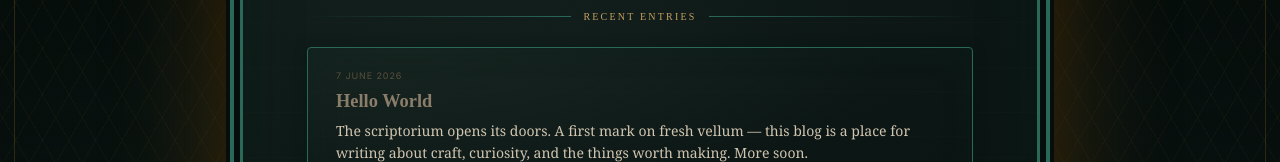
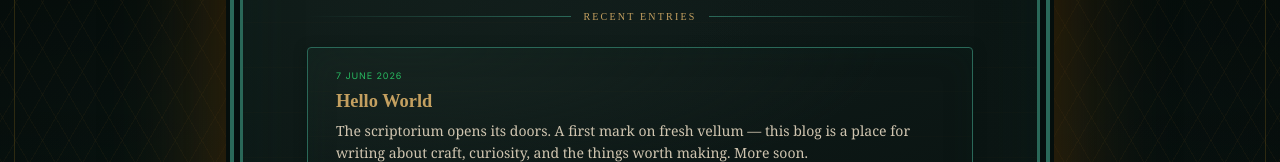
Before and after one commit to ihavedna/blog, a plain HTML site: page index.html in a window 1280 px wide. Both pictures are taken after a click on the button "☽ / ☀". Shown: the part 401-563 px from the top of the page. Drawn offline with Linux system fonts and the light colour scheme; a web font is replaced by a local one.

Commit message:
Card: title vermillion, date verdigris in dark mode

```diff
--- a/index.html
+++ b/index.html
@@ -365,7 +365,7 @@
     .post-title {
       font-family: "ArcaneFable", serif;
       font-size: 1.15rem;
-      color: var(--ink);
+      color: var(--vermillion);
       margin-bottom: 8px;
       line-height: 1.2;
       position: relative;
@@ -457,6 +457,16 @@
     [data-theme="dark"] .project-card:hover .card-cta {
       color: var(--azurite);
     }
+
+    /* Dark mode card title — yellow (via --vermillion token) */
+    [data-theme="dark"] .post-title {
+      color: var(--vermillion);
+    }
+
+    /* Dark mode card date — verdigris */
+    [data-theme="dark"] .post-date {
+      color: var(--verdigris);
+    }
   </style>
 </head>
 <body>
```
